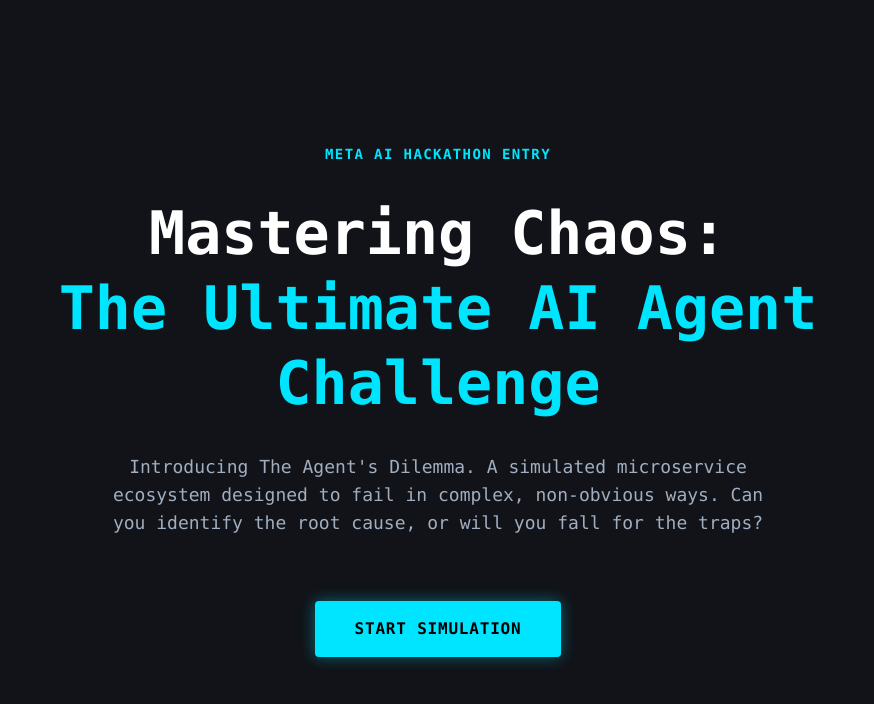
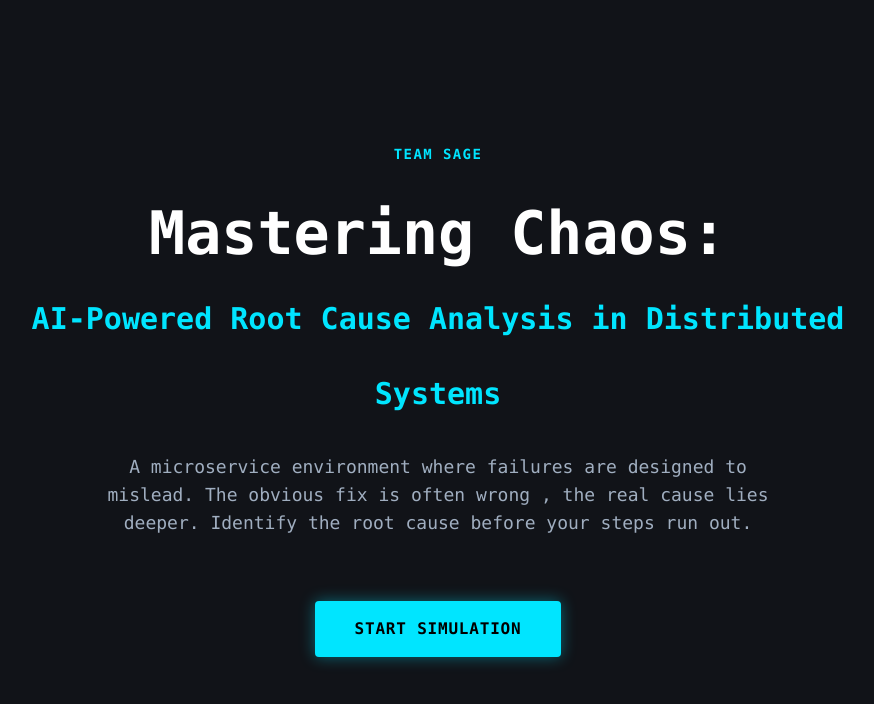
Before and after one commit to Prabh-84/Scaler, a Next.js app in the folder chaos-frontend/: page / in a window 1280 px wide. Shown: the top 704 px of the page, without its empty margins (202-1076 px from the left). Built offline with nearby package versions, Linux system fonts and the light colour scheme.

Commit message:
final fullstack commit

```diff
--- a/chaos-frontend/components/LandingPage.tsx
+++ b/chaos-frontend/components/LandingPage.tsx
@@ -1,3 +1,45 @@
+// "use client";
+// import { useState } from 'react';
+// import { api } from '../lib/api';
+
+// export default function LandingPage({ onStart }: { onStart: (state: any) => void }) {
+//   const [loading, setLoading] = useState(false);
+
+//   const handleStart = async () => {
+//     setLoading(true);
+//     try {
+//       const state = await api.resetEnv('easy_e1');
+//       onStart(state);
+//     } catch (e) {
+//       alert("Backend not reachable! Ensure Python server is running.");
+//       console.error(e);
+//     }
+//     setLoading(false);
+//   };
+
+//   return (
+//     <div className="min-h-screen bg-chaos-bg flex flex-col items-center justify-center p-8">
+//       <div className="max-w-4xl w-full space-y-8 text-center">
+//         <h4 className="text-chaos-cyan uppercase tracking-widest text-sm font-bold">Meta AI Hackathon Entry</h4>
+//         <h1 className="text-6xl font-extrabold text-white leading-tight">
+//           Mastering Chaos: <br/>
+//           <span className="text-chaos-cyan">AI-Powered Root Cause Analysis in Distributed Systems</span>
+//         </h1>
+//         <p className="text-chaos-text text-lg max-w-2xl mx-auto">
+//           Introducing The Agent's Dilemma. A simulated microservice ecosystem designed to fail in complex, non-obvious ways. Can you identify the root cause, or will you fall for the traps?
+//         </p>
+//         <div className="pt-8">
+//           <button
+//             onClick={handleStart}
+//             disabled={loading}
+//             className="bg-chaos-cyan text-black px-10 py-4 font-bold rounded shadow-[0_0_15px_rgba(0,229,255,0.4)] hover:shadow-[0_0_25px_rgba(0,229,255,0.6)] transition-all disabled:opacity-50 tracking-wider">
+//             {loading ? 'INITIALIZING...' : 'START SIMULATION'}
+//           </button>
+//         </div>
+//       </div>
+//     </div>
+//   );
+// }
 "use client";
 import { useState } from 'react';
 import { api } from '../lib/api';
@@ -20,14 +62,23 @@ export default function LandingPage({ onStart }: { onStart: (state: any) => void
   return (
     <div className="min-h-screen bg-chaos-bg flex flex-col items-center justify-center p-8">
       <div className="max-w-4xl w-full space-y-8 text-center">
-        <h4 className="text-chaos-cyan uppercase tracking-widest text-sm font-bold">Meta AI Hackathon Entry</h4>
+        <h3 className="text-chaos-cyan uppercase tracking-widest text-sm font-bold">
+          TEAM SAGE
+        </h3>
+
         <h1 className="text-6xl font-extrabold text-white leading-tight">
           Mastering Chaos: <br/>
-          <span className="text-chaos-cyan">The Ultimate AI Agent Challenge</span>
+          <span className="text-chaos-cyan text-3xl">
+            AI-Powered Root Cause Analysis in Distributed Systems
+          </span>
         </h1>
+
         <p className="text-chaos-text text-lg max-w-2xl mx-auto">
-          Introducing The Agent's Dilemma. A simulated microservice ecosystem designed to fail in complex, non-obvious ways. Can you identify the root cause, or will you fall for the traps?
+         A microservice environment where failures are designed to mislead.
+The obvious fix is often wrong , the real cause lies deeper.
+Identify the root cause before your steps run out.
         </p>
+
         <div className="pt-8">
           <button
             onClick={handleStart}
```
Also changed, not shown: 1 other file (tests, documents, lock files or other folders).
